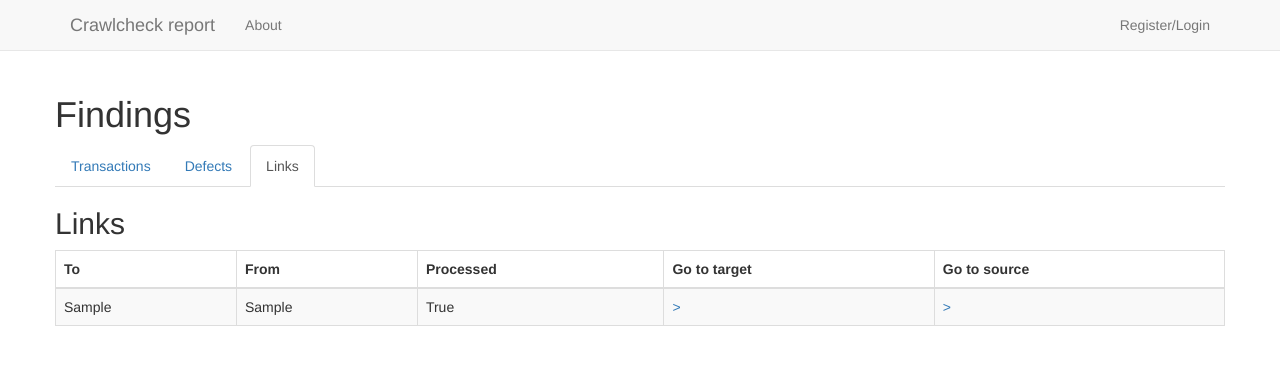
After one commit to eghuro/crawlcheck-report, a Flask app: page /link in a window 1280 px wide. The commit adds this page. Shown: the top 365 px of the page. Run offline with Flask 2, Linux system fonts and the light colour scheme; tables that the repository leaves empty hold one stand-in row (values such as "Sample post"); some libraries are stand-ins or nearby versions; some web fonts are replaced.

Commit message:
Separate pages for defects and links

```diff
--- /dev/null
+++ b/project/client/templates/main/link.html
@@ -0,0 +1,41 @@
+{% extends "_base.html" %}
+
+{% block content %}
+
+<div class="body-content">
+  <div class="row">
+    <h1>Findings</h1>
+
+    <ul class="nav nav-tabs" tole="tablist">
+        <li><a href="/transaction">Transactions</a></li>
+        <li><a href="/defect">Defects</a></li>
+        <li class="active"><a href="/link">Links</a></li>
+    </ul>
+
+    <h2>Links</h2>
+    <table border="1" class="table table-striped table-bordered">
+        <thead>
+            <tr>
+                <th>To</th>
+                <th>From</th>
+                <th>Processed</th>
+                <th>Go to target</th>
+                <th>Go to source</th>
+            </tr>
+        </thead>
+        <tbody>
+            {% for link in links %}
+                <tr>
+                    <td> {{link.fromUri}} </td>
+                    <td> {{link.toUri}} </td>
+                    <td> {{link.processed}} </td>
+                    <td> <a href="/finding/{{link.responseId}}">></a> </td>
+                    <td> <a href="/finding/{{link.requestId}}">></a> </td>
+                </tr>
+            {% endfor %}
+        </tbody>
+    </table>
+  </div>
+</div>
+
+{% endblock %}
--- a/project/client/templates/main/transaction.html
+++ b/project/client/templates/main/transaction.html
@@ -8,7 +8,8 @@
 
     <ul class="nav nav-tabs" role="tablist">
         <li class="active"><a href="/transaction">Transactions</a></li>
-        <li><a href="/finding">Findings</a></li>
+        <li><a href="/defect">Defects</a></li>
+        <li><a href="/link">Links</a></li>
     </ul>
 
     <table border="1" class="table table-striped table-bordered">
--- a/project/server/main/views.py
+++ b/project/server/main/views.py
@@ -36,11 +36,15 @@ def transactions():
     t = Transaction.query.all()
     return render_template('main/transaction.html', data=t) #TODO: statuses, content-types
 
-@main_blueprint.route('/finding')
+@main_blueprint.route('/defect')
 def findings():
+    d = Defect.query.all()
+    return render_template('main/defect.html', defects=d)
+
+@main_blueprint.route('/link')
+def links():
     l = Link.query.all()
-    d = Defect.query.all()
-    return render_template('main/finding.html', links=l, defects=d)
+    return render_template('main/link.html', links=l)
 
 @main_blueprint.route('/finding/<tid>')
 def finding_detail(tid):
```
Also changed, not shown: project/client/templates/main/defect.html (renamed from project/client/templates/main/finding.html, +2 -21 lines).
